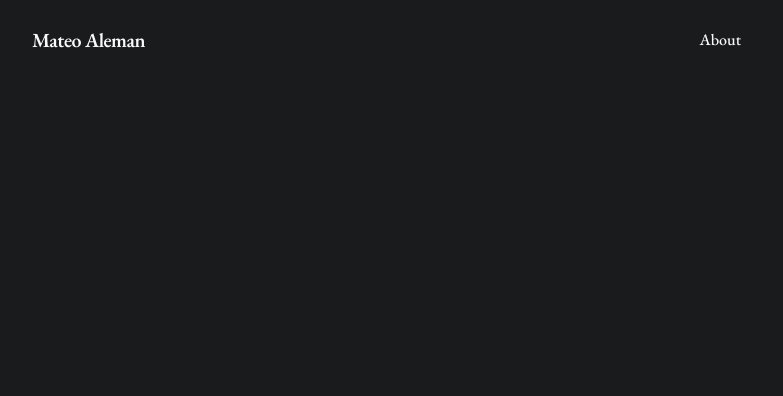
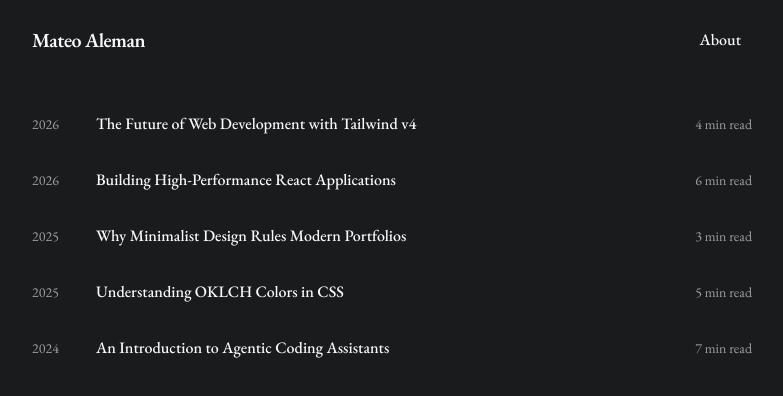
Before and after one commit to zGIKS/portfolio, a Next.js app: page / in a window 1280 px wide. Shown: the top 396 px of the page, without its empty margins (248-1031 px from the left). Built offline with nearby package versions, Linux system fonts and the light colour scheme.

Commit message:
feat: add PostList component to display a list of blog posts

```diff
--- a/src/app/page.tsx
+++ b/src/app/page.tsx
@@ -1,6 +1,7 @@
 import { Suspense } from "react";
 import { Workspace } from "@/contexts/blog/interfaces/components/workspace";
 import { Header } from "@/contexts/blog/interfaces/components/header";
+import { PostList } from "@/contexts/blog/interfaces/components/post-list";
 
 type SearchParams = Promise<{ [key: string]: string | string[] | undefined }>;
 
@@ -9,10 +10,11 @@ export default async function HomePage({ searchParams }: { searchParams: SearchP
     <Workspace>
       <Header />
       <Suspense fallback={
-        <div className="flex-1 flex items-center justify-center text-zinc-500 font-sans italic">
+        <div className="flex-1 flex items-center justify-center text-muted-foreground font-sans italic">
           Cargando contenido...
         </div>
       }>
+        <PostList />
       </Suspense>
     </Workspace>
   );
--- /dev/null
+++ b/src/contexts/blog/interfaces/components/post-list.tsx
@@ -0,0 +1,68 @@
+import React from "react";
+
+interface Post {
+  id: string;
+  title: string;
+  year: string;
+  readingTime: string;
+}
+
+const POSTS: Post[] = [
+  {
+    id: "1",
+    title: "The Future of Web Development with Tailwind v4",
+    year: "2026",
+    readingTime: "4 min read",
+  },
+  {
+    id: "2",
+    title: "Building High-Performance React Applications",
+    year: "2026",
+    readingTime: "6 min read",
+  },
+  {
+    id: "3",
+    title: "Why Minimalist Design Rules Modern Portfolios",
+    year: "2025",
+    readingTime: "3 min read",
+  },
+  {
+    id: "4",
+    title: "Understanding OKLCH Colors in CSS",
+    year: "2025",
+    readingTime: "5 min read",
+  },
+  {
+    id: "5",
+    title: "An Introduction to Agentic Coding Assistants",
+    year: "2024",
+    readingTime: "7 min read",
+  },
+];
+
+export function PostList() {
+  return (
+    <div className="w-full flex flex-col gap-6 p-6">
+      <div className="flex flex-col gap-4">
+        {POSTS.map((post) => (
+          <article
+            key={post.id}
+            className="flex items-baseline justify-between py-2 group cursor-pointer"
+          >
+            <div className="flex items-baseline gap-4">
+              <span className="text-sm text-muted-foreground w-12 shrink-0">
+                {post.year}
+              </span>
+              <h2 className="text-base font-medium text-foreground group-hover:text-muted-foreground transition-colors duration-200">
+                {post.title}
+              </h2>
+            </div>
+            <span className="text-sm text-muted-foreground shrink-0 font-light">
+              {post.readingTime}
+            </span>
+          </article>
+        ))}
+      </div>
+    </div>
+  );
+}
```
